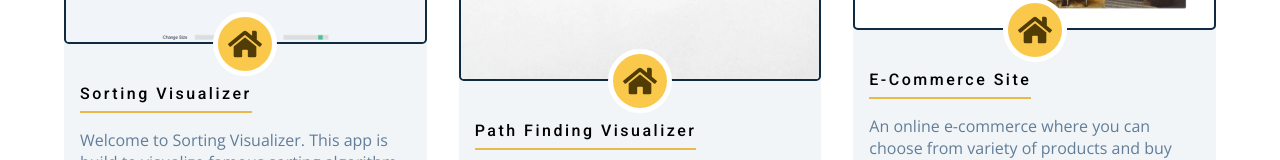
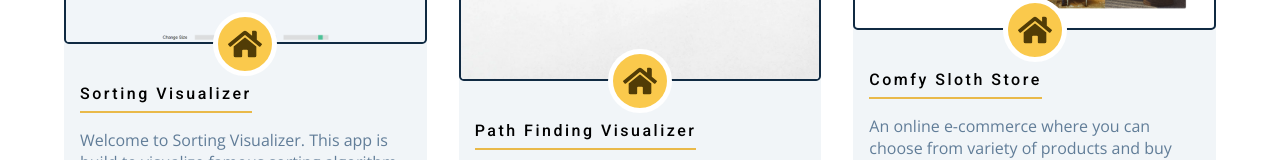
Before and after one commit to chirag-08x/Portfolio-React, a React (Create React App) app: page /projects in a window 1280 px wide. Shown: the part 736-896 px from the top of the page. Built offline with nearby package versions, Linux system fonts and the light colour scheme.

Commit message:
refactored some code

```diff
--- a/src/Portfolio/Components/footer.jsx
+++ b/src/Portfolio/Components/footer.jsx
@@ -1,4 +1,4 @@
-import { externalLinks } from "../data.js";
+import { externalLinks } from "../helper/data.js";
 import SocialIcons from "./socialIcons.jsx";
 
 const Footer = () => {
--- a/src/Portfolio/Components/home.jsx
+++ b/src/Portfolio/Components/home.jsx
@@ -1,4 +1,4 @@
-import { externalLinks } from "../data.js";
+import { externalLinks } from "../helper/data.js";
 import { Link } from "react-router-dom";
 import SocialIcons from "./socialIcons.jsx";
 
--- a/src/Portfolio/Components/navbar.jsx
+++ b/src/Portfolio/Components/navbar.jsx
@@ -1,8 +1,8 @@
-import { useRef, useEffect, useState } from "react";
+import { useRef } from "react";
 import { Link } from "react-router-dom";
 import { FaBars, FaTimes } from "react-icons/fa";
-import data from "../data.js";
-import { externalLinks } from "../data.js";
+import data from "../helper/data.js";
+import { externalLinks } from "../helper/data.js";
 import SocialIcons from "./socialIcons.jsx";
 
 const Navbar = () => {
--- a/src/Portfolio/Components/projects.jsx
+++ b/src/Portfolio/Components/projects.jsx
@@ -1,4 +1,4 @@
-import { projects } from "../data";
+import { projects } from "../helper/data.js";
 
 const Projects = () => {
   return (
--- a/src/Portfolio/Components/skills.jsx
+++ b/src/Portfolio/Components/skills.jsx
@@ -1,5 +1,5 @@
-import { frontend } from "../data.js";
-import { otherskills } from "../data.js";
+import { frontend } from "../helper/data.js";
+import { otherskills } from "../helper/data.js";
 
 const Skills = () => {
   return (
--- a/src/Portfolio/Components/timeline.jsx
+++ b/src/Portfolio/Components/timeline.jsx
@@ -1,4 +1,4 @@
-import { timeline } from "../data";
+import { timeline } from "../helper/data.js";
 
 const Timeline = () => {
   return (
--- a/src/Portfolio/Pages/projects-single.jsx
+++ b/src/Portfolio/Pages/projects-single.jsx
@@ -1,4 +1,4 @@
-import projects from "../projects-data";
+import projects from "../helper/projects-data.js";
 import { v4 as uuidv4 } from "uuid";
 import { FaGithub, FaHome } from "react-icons/fa";
 import { useEffect } from "react";
@@ -31,12 +31,17 @@ const ProjectSingle = () => {
                   </figure>
                   <FaHome className="home-icon" />
                   <div className="project-info">
-                    <a href={path} className="name" target="_blank">
+                    <a
+                      href={path}
+                      className="name"
+                      target="_blank"
+                      rel="noreferrer"
+                    >
                       {name}
                     </a>
                     <p className="project-text">{text}</p>
                     <div className="github-link">
-                      <a href={github} target="_blank">
+                      <a href={github} target="_blank" rel="noreferrer">
                         <FaGithub />
                       </a>
                       <p>source code</p>
--- a/src/Portfolio/projects-data.js
+++ b/src/Portfolio/helper/projects-data.js
@@ -15,9 +15,9 @@ const projects = [
     image: "./images/dummy.jpeg",
   },
   {
-    name: "e-commerce site",
+    name: "Comfy Sloth Store",
     path: "https://comfy-store08x.netlify.app/",
-    text: "An online e-commerce where you can choose from variety of products and buy what's best suited for your house. ",
+    text: "An online e-commerce where you can choose from variety of products and buy what's best suited for your house.",
     github: "https://github.com/chirag-08x/Comfy-Store",
     image: "./images/main-project-img/prjct-3.png",
   },
```
Also changed, not shown: src/Portfolio/Pages/contact-single.jsx (+2 -9 lines), src/Portfolio/helper/data.js (renamed from src/Portfolio/data.js).
